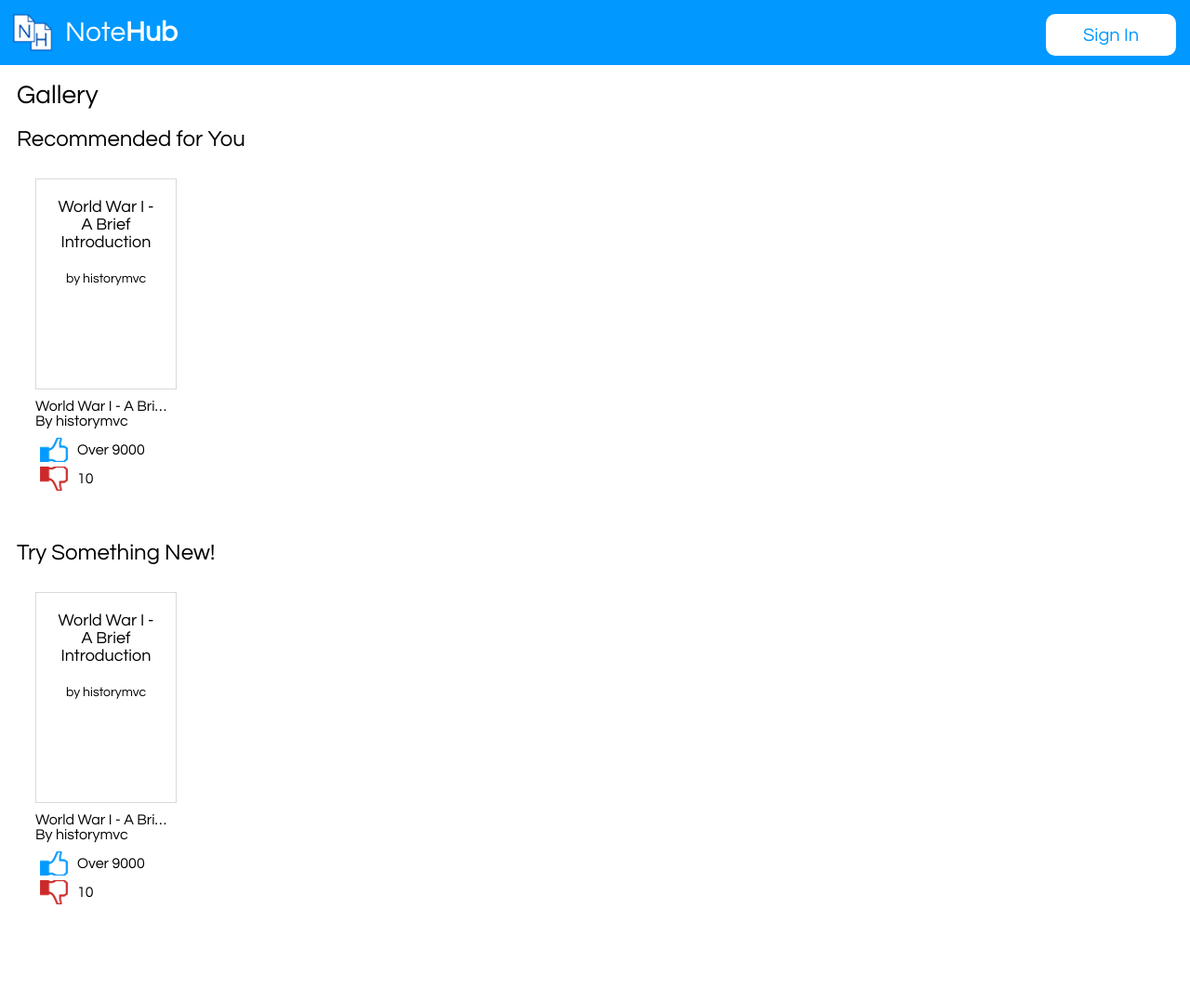
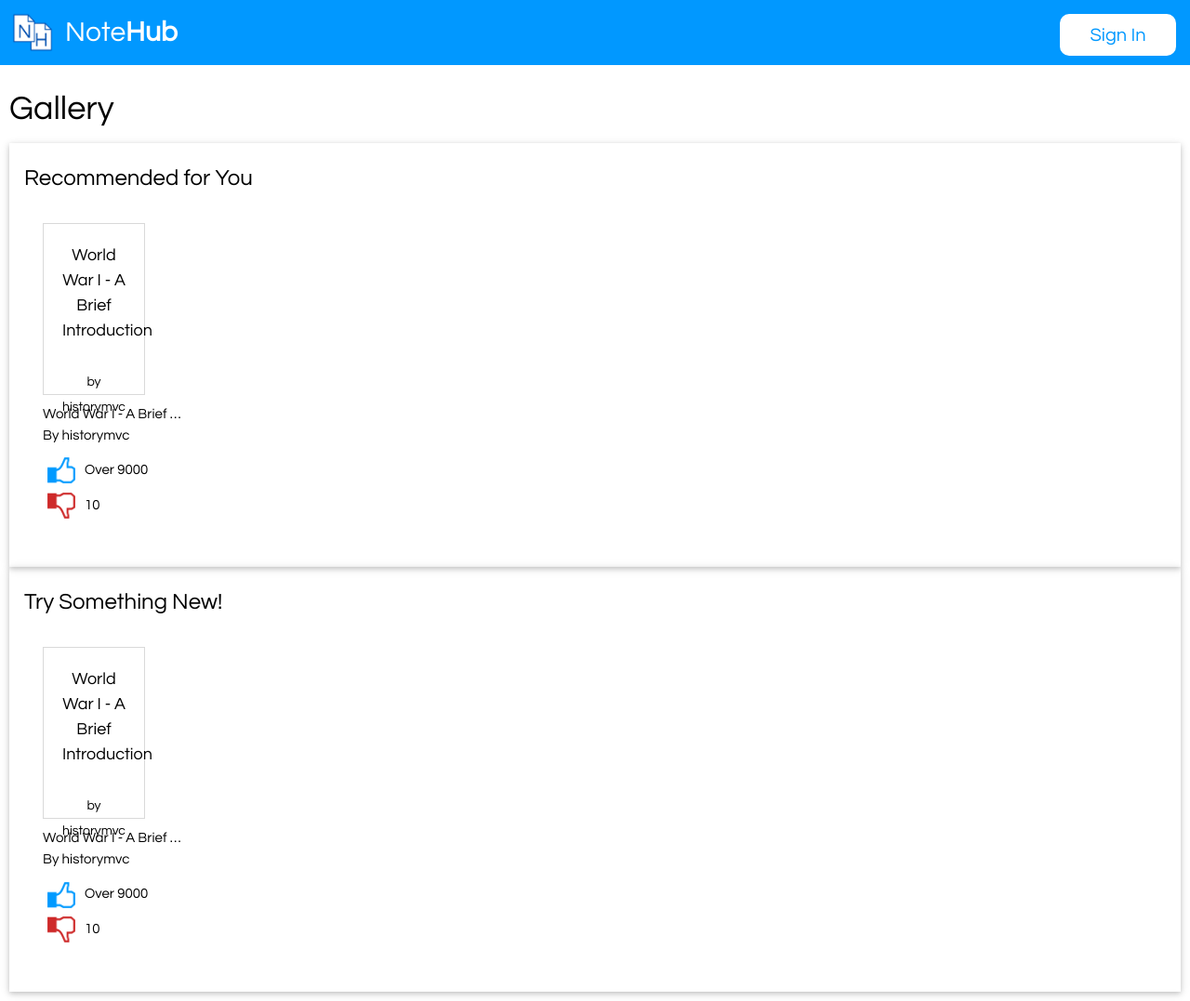
Before and after one commit to ISProject-NoteHub/NoteHub, a PHP site: page /gallery in a window 1280 px wide. Shown: the whole page at 93% size. Before the commit the page ends 973 px from the top, so only its background shows below. Run offline with PHP 8.4, Linux system fonts and the light colour scheme.

Commit message:
Linked Gallery to w3.css

```diff
--- a/gallery/index.php
+++ b/gallery/index.php
@@ -6,6 +6,7 @@
   <link href="../logo.png" rel="icon" />
   <link href="./gallery-styling.css" rel="stylesheet" />
   <link href="/resources/stylesheets/test-styling.css" rel="stylesheet" />
+  <link href="/resources/stylesheets/w3.css" rel="stylesheet" />
 
   <link href="https://fonts.googleapis.com/css?family=Questrial" rel="stylesheet">
 
@@ -23,30 +24,11 @@
 
   <a style="line-height: 1.5;" id="Page-SignIn" href="/accounts/sign-in.php">Sign In</a>
 
-  <div id="Page-Contents">
-    <label style="font-size: 28px;" id="SignedInContent-Welcome">Gallery</label>
+  <div id="Page-Contents" class="w3-main w3-animate-bottom">
+    <h1>Gallery</h1>
     <!--Top picks, based on likes-->
-    <label class="SectionHead">Recommended for You</label>
-
-    <div class="SectionContents">
-      <div class="Note">
-        <div class="Note-Image">
-          World War I - A Brief Introduction
-          <br><br><span style="font-size: 14px;">by historymvc</span>
-        </div>
-        <div class="Note-Details">
-          World War I - A Brief Introduction
-        </div>
-        <div class="Note-Author">By historymvc</div>
-        <div class="Note-Stats">
-          <div class="Note-Likes">Over 9000</div>
-          <div class="Note-Dislikes">10</div>
-        </div>
-      </div>
-    </div>
-
-    <!--Recommendations-->
-    <label class="SectionHead">Try Something New!</label>
+    <div class="w3-card w3-border-blue w3-container">
+      <h2 class="SectionHead">Recommended for You</h2>
 
       <div class="SectionContents">
         <div class="Note">
@@ -65,5 +47,27 @@
         </div>
       </div>
     </div>
+
+    <div class="w3-card w3-border-blue w3-container">
+      <h2 class="SectionHead">Try Something New!</h2>
+
+      <div class="SectionContents">
+        <div class="Note">
+          <div class="Note-Image">
+            World War I - A Brief Introduction
+            <br><br><span style="font-size: 14px;">by historymvc</span>
+          </div>
+          <div class="Note-Details">
+            World War I - A Brief Introduction
+          </div>
+          <div class="Note-Author">By historymvc</div>
+          <div class="Note-Stats">
+            <div class="Note-Likes">Over 9000</div>
+            <div class="Note-Dislikes">10</div>
+          </div>
+        </div>
+      </div>
+    </div>
+  </div>
 </body>
 </html>
```
Lines whose indentation alone changed are shown as unchanged.
